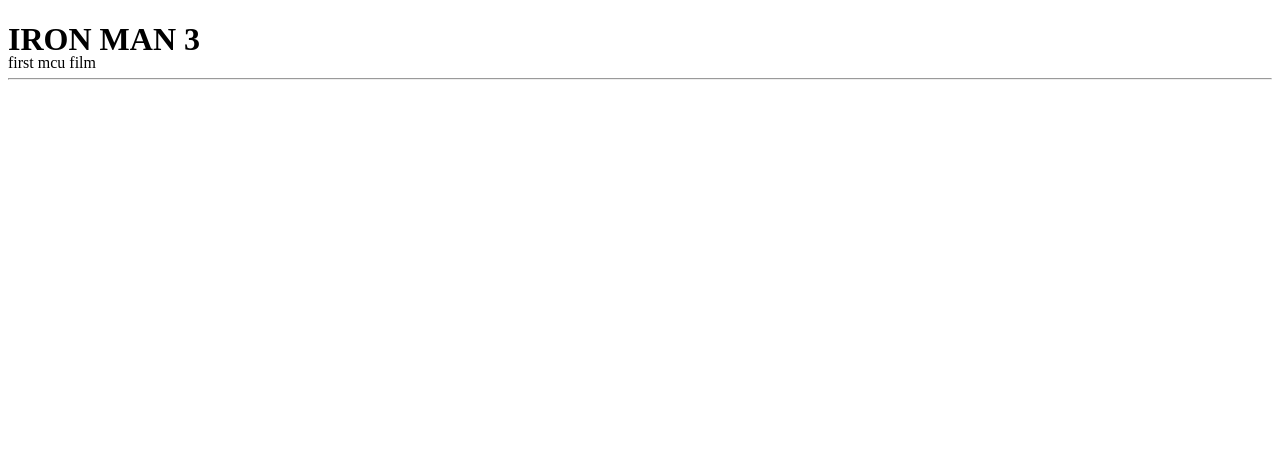
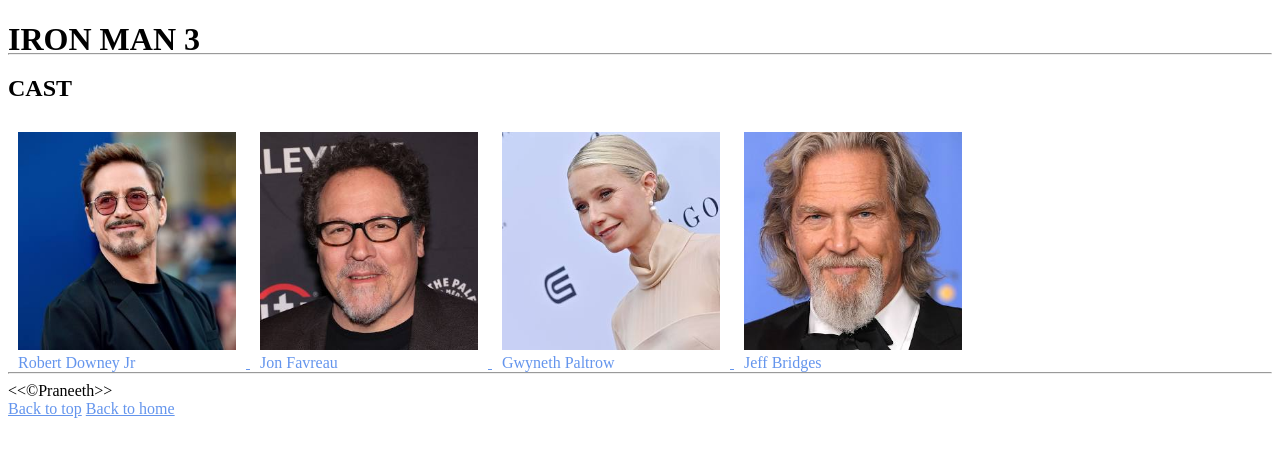
Before and after one commit to PraneethBandari/IronMan, a plain HTML site: page ironman3.html in a window 1280 px wide. Drawn offline with Linux system fonts and the light colour scheme.

Commit message:
Update ironman3.html

```diff
--- a/ironman3.html
+++ b/ironman3.html
@@ -1,13 +1,45 @@
 <!DOCTYPE html>
 <html>
     <head>
-        <title>Ironman1</title>
+        <title>Ironman3</title>
         <link rel="icon" href="images.jpg">
         <link rel="stylesheet" href="cssironman1.css">
     </head>
     <body>
         <h1>IRON MAN 3</h1>
-        <p>first mcu film</p>
+
+        <hr style="margin-top:15px;">
+        <h2>CAST</h2>
+        <div class="casting">
+            <a  href="https://en.wikipedia.org/wiki/Robert_Downey_Jr.">
+                <figure>
+                    <img  src="rdj.jpg" alt="rdj" width="300" >
+                    <figcaption>Robert Downey Jr</figcaption>
+                </figure>
+            </a>
+            <a href="https://en.wikipedia.org/wiki/Jon_Favreau">
+                <figure>
+                    <img  src="jon.jpg" alt="jon" width="300" >
+                    <figcaption>Jon Favreau</figcaption>
+                </figure>
+            </a>
+            <a href="https://en.wikipedia.org/wiki/Gwyneth_Paltrow">
+                <figure>
+                    <img src="gwyneth.jpg" alt="gwyneth" width="300" >
+                    <figcaption>Gwyneth Paltrow</figcaption>
+                </figure>
+            </a>
+            <a href="https://en.wikipedia.org/wiki/Jeff_Bridges">
+                    <figure>
+                        <img src="jeff.jpg" alt="Jeff" width="300" >
+                        <figcaption>Jeff Bridges</figcaption>
+                    </figure>
+            </a>
+
+        </div>
         <hr>
+        &lt&lt&copy;Praneeth&gt&gt<br>
+        <a href="#">Back to top</a>
+        <a href="/">Back to home</a>
     </body>
 </html>
```
